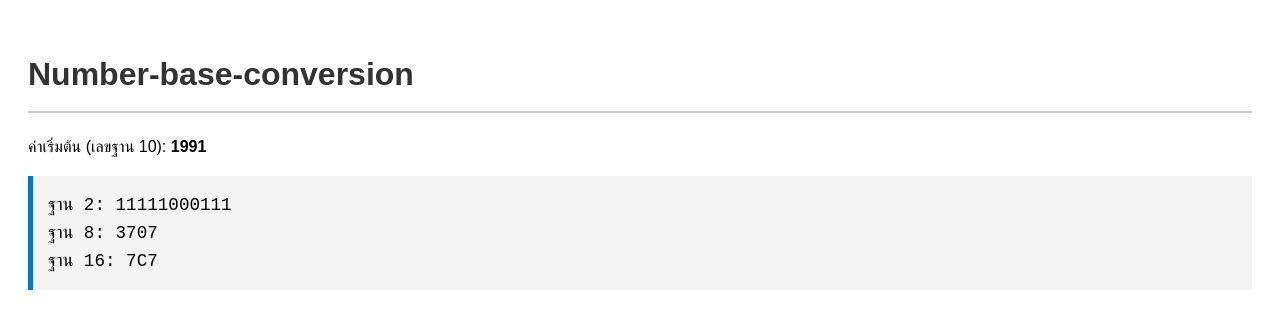
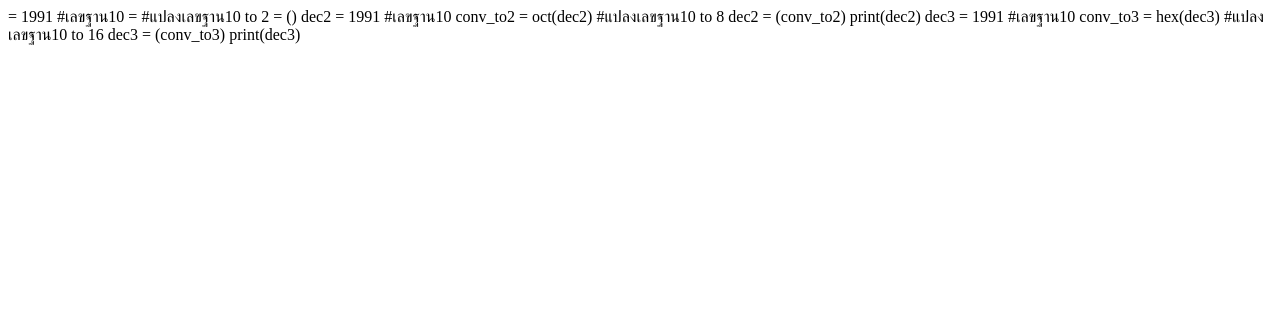
Before and after one commit to sakkarin0378-eng/Number-base-conversion, a plain HTML site: page index.html in a window 1280 px wide. Drawn offline with Linux system fonts and the light colour scheme.

Commit message:
Update index.html

```diff
--- a/index.html
+++ b/index.html
@@ -1,33 +1,15 @@
 <!DOCTYPE html>
-<html lang="th">
-<head>
-    <meta charset="UTF-8">
-    <title>Number Base Conversion</title>
-    <style>
-        body { font-family: sans-serif; padding: 20px; line-height: 1.6; }
-        h1 { color: #333; border-bottom: 2px solid #ccc; padding-bottom: 10px; }
-        .result { background: #f4f4f4; padding: 15px; border-left: 5px solid #007acc; margin-top: 10px; font-family: monospace; font-size: 1.1rem; }
-    </style>
-</head>
-<body>
+<dec> = 1991 #เลขฐาน10
+<conv_to> = <bin(dec)> #แปลงเลขฐาน10 to 2
+<dec> = (<conv_to>)
+<print(dec)>
 
-    <h1>Number-base-conversion</h1>
-    <p>ค่าเริ่มต้น (เลขฐาน 10): <strong>1991</strong></p>
+dec2 = 1991 #เลขฐาน10
+conv_to2 = oct(dec2) #แปลงเลขฐาน10 to 8
+dec2 = (conv_to2)
+print(dec2)
 
-    <div class="result">
-        <div id="bin"></div>
-        <div id="oct"></div>
-        <div id="hex"></div>
-    </div>
-
-    <script>
-        let dec = 1991;
-
-        // แปลงเลขฐานโดยใช้ JavaScript (คล้ายๆ format ใน Python)
-        document.getElementById('bin').innerText = "ฐาน 2: " + dec.toString(2);
-        document.getElementById('oct').innerText = "ฐาน 8: " + dec.toString(8);
-        document.getElementById('hex').innerText = "ฐาน 16: " + dec.toString(16).toUpperCase();
-    </script>
-
-</body>
-</html>
+dec3 = 1991 #เลขฐาน10
+conv_to3 = hex(dec3) #แปลงเลขฐาน10 to 16
+dec3 = (conv_to3)
+print(dec3)
```
